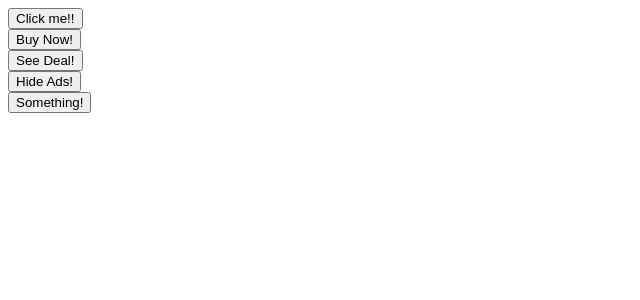
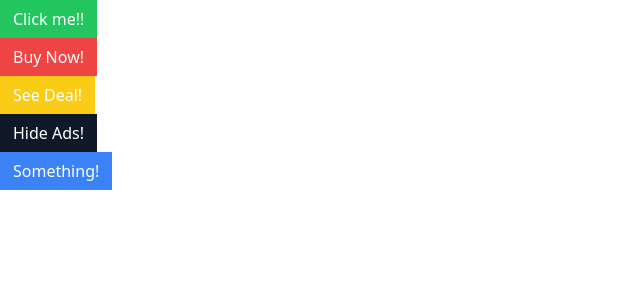
Before and after one commit to zakarya/react-course-comps, a React (Create React App) app: page / in a window 1280 px wide. Shown: the top 300 px of the page, without its empty margins (0-640 px from the left). Built offline with nearby package versions, Linux system fonts and the light colour scheme.

Commit message:
using the classnames library to make the styling more manageable for the buttons.

```diff
--- a/package.json
+++ b/package.json
@@ -6,6 +6,7 @@
     "@testing-library/jest-dom": "^5.17.0",
     "@testing-library/react": "^13.4.0",
     "@testing-library/user-event": "^13.5.0",
+    "classnames": "^2.5.1",
     "prettier": "^3.3.3",
     "prop-types": "^15.8.1",
     "react": "^18.3.1",
--- a/src/App.js
+++ b/src/App.js
@@ -22,7 +22,7 @@ function App() {
         </Button>
       </div>
       <div>
-        <Button secondary rounded>
+        <Button primary rounded>
           Something!
         </Button>
       </div>
--- a/src/Button.js
+++ b/src/Button.js
@@ -1,4 +1,4 @@
-import PropTypes from "prop-types";
+import className from 'classnames';
 
 function Button({
   children,
@@ -10,7 +10,15 @@ function Button({
   outline,
   rounded,
 }) {
-  return <button className="bg-blue-500">{children}</button>;
+  const classes = className("px-3 py-1.5 border", {
+    "border-blue-500 bg-blue-500 text-white": primary,
+    "border-gray-900 bg-gray-900 text-white": secondary,
+    "border-green-500 bg-green-500 text-white": success,
+    "border-yellow-400 bg-yellow-400 text-white": warning,
+    "border-red-500 bg-red-500 text-white": danger,
+  });
+
+  return <button className={classes}>{children}</button>;
 }
 
 Button.propTypes = {
@@ -21,6 +29,7 @@ Button.propTypes = {
       Number(!!success) +
       Number(!!warning) +
       Number(!!danger);
+
     if (count > 1) {
       return new Error(
         "Only one of primary, secondary, success, warning, danger can be true",
--- /dev/null
+++ b/tailwind.config.js
@@ -0,0 +1,8 @@
+/** @type {import('tailwindcss').Config} */
+module.exports = {
+  content: ["./src/**/*.{js,jsx,ts,tsx}"],
+  theme: {
+    extend: {},
+  },
+  plugins: [],
+};
```
Also changed, not shown: 1 other file (tests, documents, lock files or other folders).
